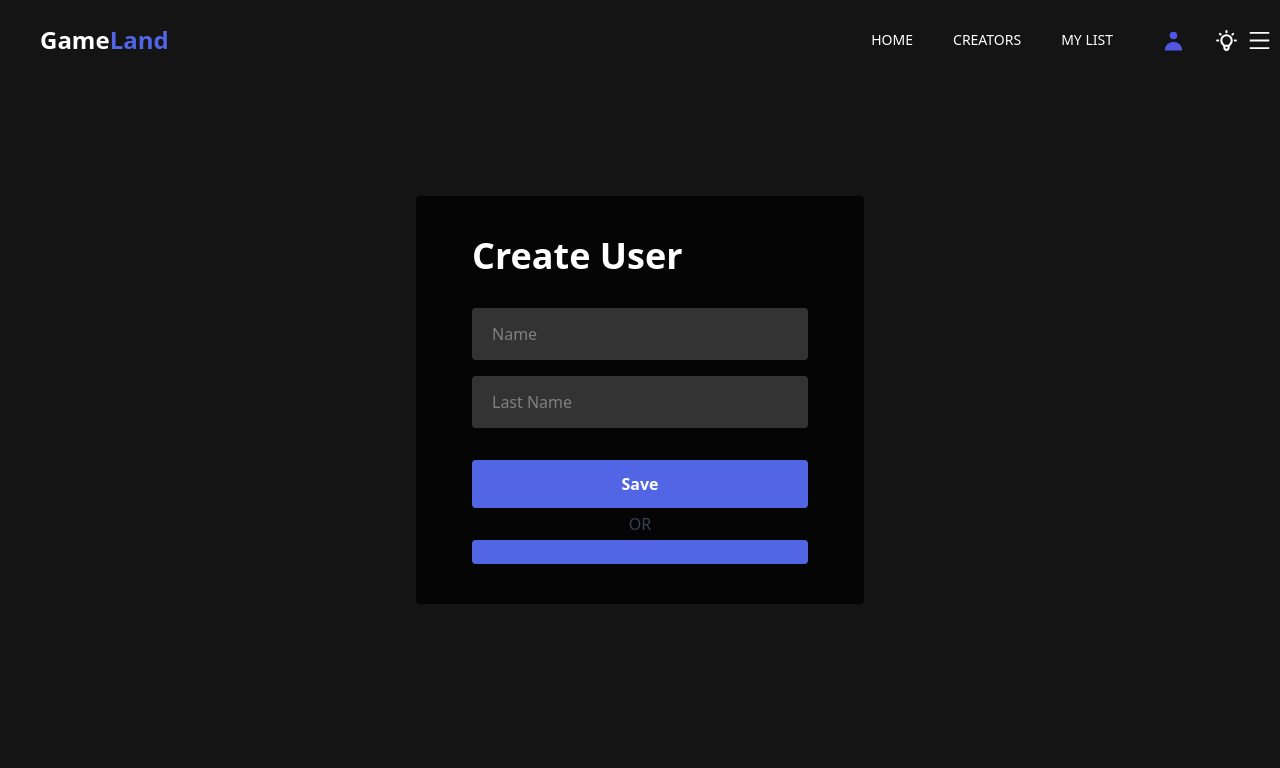
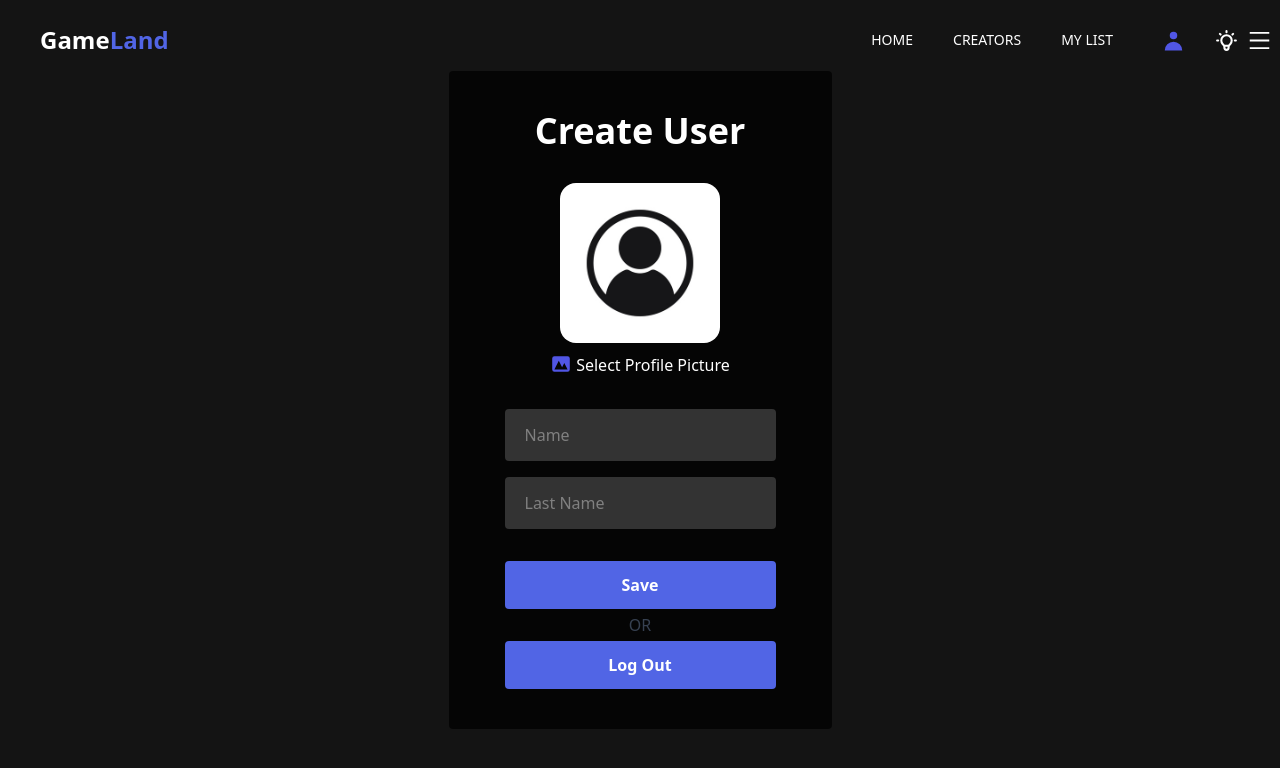
Before and after one commit to campos-415/GameLand, a Next.js app: page /user in a window 1280 px wide. Shown: the top 768 px of the page. Built offline with nearby package versions, Linux system fonts and the light colour scheme; no server answers; the database is empty; sample sign-in values are in the browser's storage.

Commit message:
all bugs fixed

```diff
--- a/components/Sidebar.tsx
+++ b/components/Sidebar.tsx
@@ -234,10 +234,10 @@ function Sidebar() {
               className={
                 dark
                   ? `ml-10 flex items-center space-x-3 cursor-pointer text-md md:text-xl py-2 uppercase hover:border-b border-b-[#5156e5] ${
-                      id === "/user" ? "text-[#5156e5]" : "text-white"
+                      id === "/login" ? "text-[#5156e5]" : "text-white"
                     }`
                   : `ml-10 flex items-center space-x-3 text-md md:text-xl py-2 uppercase cursor-pointer hover:border-b border-b-[#5156e5] ${
-                      id === "/user" ? "text-[#5156e5]" : "text-black"
+                      id === "/login" ? "text-[#5156e5]" : "text-black"
                     }`
               }>
               <RiLogoutCircleLine />
--- a/hooks/useAuth.tsx
+++ b/hooks/useAuth.tsx
@@ -52,7 +52,7 @@ export const AuthProvider = ({ children }: AuthProviderProps) => {
         setLoading(false)
       } else {
         setUser(null)
-        setLoading(true)
+        setLoading(false)
         router.push(`/login`)
       }
       setInitalLoading(false)
@@ -64,19 +64,22 @@ export const AuthProvider = ({ children }: AuthProviderProps) => {
     await createUserWithEmailAndPassword(auth, email, password).then((userCredentials) => {
       setUser(userCredentials.user)
       router.push(`/user`)
-      setLoading(false)
+      setLoading(true)
     }).catch((error) => {
       setError(error)
       alert(error.message)
+      setLoading(false)
     }).finally(() => setLoading(false))
   }
 
   const signIn = async (email:string, password: string) => {
+    setLoading(true)
     await signInWithEmailAndPassword(auth, email, password).then((userCredentials) => {
       setUser(userCredentials.user)
+      setLoading(true)
       router.push(`/`)
+    }).catch((error) => {
       setLoading(false)
-    }).catch((error) => {
       setError(error)
       alert(error.message)
     }).finally(() => setLoading(false))
--- a/pages/login.tsx
+++ b/pages/login.tsx
@@ -14,9 +14,9 @@ interface Inputs {
 
 function Login() {
   const [login, setLogin] = useState(false);
-  const { signIn, signUp } = useAuth();
-  const [loading, setLoading] = useState(false)
-
+  const { signIn, signUp, error, loading } = useAuth();
+  // const [loading, setLoading] = useState(false);
+  // console.log(error)
   const {
     register,
     handleSubmit,
@@ -24,12 +24,15 @@ function Login() {
   } = useForm<Inputs>();
 
   const onSubmit: SubmitHandler<Inputs> = async (data) => {
+    if (error) {
+      // setLoading(false);
+    }
 
     if (login) {
-      setLoading(true)
+      // setLoading(true);
       await signIn(data.email, data.password);
     } else {
-      setLoading(true)
+      // setLoading(true);
       await signUp(data.email, data.password);
     }
   };
@@ -76,11 +79,13 @@ function Login() {
                 errors.password && "border-b-2 border-red-500"
               }`}
             />
-            {errors.password && (<> { setLoading(false)}<p className="p-1 text-[13px] font-light  text-red-500">
-                Your password must contain between 4 and 60 characters.
-              </p>
-            </>
-
+            {errors.password && (
+              <>
+                {" "}
+                <p className="p-1 text-[13px] font-light  text-red-500">
+                  Your password must contain between 4 and 60 characters.
+                </p>
+              </>
             )}
           </label>
         </div>
--- a/pages/user.tsx
+++ b/pages/user.tsx
@@ -3,7 +3,7 @@ import { useRef, useState } from "react";
 import { useForm, SubmitHandler } from "react-hook-form";
 import useAuth from "../hooks/useAuth";
 import { User } from "../typings";
-import { doc, updateDoc } from "firebase/firestore";
+import { doc, setDoc, updateDoc } from "firebase/firestore";
 import { storage, db } from "../firebase";
 import { useRouter } from "next/router";
 import useUser from "../hooks/useUser";
@@ -14,6 +14,8 @@ import { PhotographIcon, XIcon } from "@heroicons/react/solid";
 import { PacmanLoader } from "react-spinners";
 import { FaArrowLeft } from "react-icons/fa";
 import Link from "next/link";
+import userImg from "../public/assets/user.jpeg";
+import Image from "next/image";
 
 function Login() {
   const [loading, setLoading] = useState(false);
@@ -54,6 +56,7 @@ function Login() {
 
     handleLoading(data);
     if (data) {
+      if (User) {
         await updateDoc(doc(db, "users", user!.uid), {
           firstName: data.firstName,
           lastName: data.lastName,
@@ -71,6 +74,24 @@ function Login() {
             }
           );
         }
+      } else {
+        await setDoc(doc(db, "users", user!.uid), {
+          firstName: data.firstName,
+          lastName: data.lastName,
+          userImage:"",
+        });
+        if (selectedFile) {
+          await uploadString(imageRef, selectedFile, "data_url").then(
+            async () => {
+              const downloadURL = await getDownloadURL(imageRef);
+              await updateDoc(doc(db, "users", user!?.uid), {
+                userImage: downloadURL,
+              });
+            }
+          );
+        }
+      }
+
       router.push(`/`);
     } else {
       setLoading(false);
@@ -152,6 +173,7 @@ function Login() {
               <label className="inline-block w-full">
                 <input
                   type="text"
+                  value={User?.firstName}
                   placeholder={User?.firstName}
                   className={`input ${
                     errors.firstName && "border-b-2 border-red-500"
@@ -162,8 +184,9 @@ function Login() {
               <label className="inline-block w-full">
                 <input
                   type="text"
+                placeholder={User?.lastName}
                   {...register("lastName")}
-                  placeholder={User?.lastName}
+                  value={User?.lastName}
                   className={`input ${
                     errors.lastName && "border-b-2 border-red-500"
                   }`}
@@ -197,10 +220,54 @@ function Login() {
         </>
       ) : (
         <form
-          className="relative mt-24 space-y-8 rounded bg-black/75 py-10 px-6 md:mt-0 md:max-w-md md:px-14"
+          className="relative mt-24 space-y-8 rounded bg-black/75 py-10 px-6 md:mt-0 md:max-w-md md:px-14 flex flex-col justify-center"
           onSubmit={handleSubmit(onSubmit)}>
-          <h2 className="text-4xl font-semibold">Create User</h2>
-          <div className="space-y-4">
+          <h2 className="text-4xl font-semibold text-center">Create User</h2>
+          <div className="relative flex items-center justify-center flex-col">
+            <Image
+              src={!User && userImg}
+              alt="userImg"
+              className="rounded-2xl w-40 object-cover"
+            />
+            <div>
+              {selectedFile && (
+                <div className="relative">
+                  <div
+                    className="absolute  -top-36 left-44 w-8 h-8 bg-[#15181c] hover:bg-[#272c26]
+                      bg-opacity-75 rounded-full flex items-center justify-center z-40
+                      cursor-pointer"
+                    onClick={() => setSelectedFile(null)}>
+                    <XIcon className="text-white h-5" />
+                  </div>
+                  <img
+                    src={selectedFile}
+                    alt="userImg"
+                    className="absolute -top-36 left-44 rounded-2xl max-h-32 md:max-h-40 object-contain"
+                  />
+                </div>
+              )}
+              <div className="flex items-center justify-between pt-2.5">
+                <div className="flex items-center">
+                  <div
+                    className="icon flex space-x-1"
+                    onClick={() => filePickerRef.current!.click()!}>
+                    <PhotographIcon className="text-[#5156e5] h-[22px]" />
+                    <label className={`${!dark ? "text-white" : "text-white"}`}>
+                      {" "}
+                      Select Profile Picture
+                      <input
+                        type="file"
+                        ref={filePickerRef}
+                        hidden
+                        onChange={addImageToPost}
+                      />
+                    </label>
+                  </div>
+                </div>
+              </div>
+            </div>
+          </div>
+          <div className="space-y-4 flex items-center justify-center flex-col">
             <label className="inline-block w-full">
               <input
                 type="text"
@@ -239,7 +306,9 @@ function Login() {
                 loading ? "hover:bg-[#5156e5]" : ""
               } hover:text-[#5165e5] flex items-center justify-center`}
               onClick={logOut}
-              type="button"></button>
+              type="button">
+              Log Out
+            </button>
           </div>
         </form>
       )}
```
Lines whose indentation alone changed are shown as unchanged.
